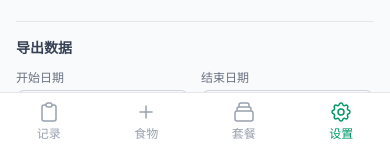
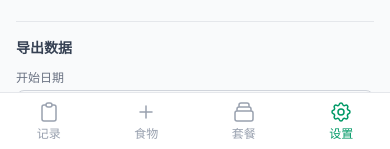
Before and after one commit to frankl1nzhu/OpenPlate, a React (Vite) app: page /settings in a window 390 px wide. Shown: the part 695-844 px from the top of the page. Built offline with nearby package versions, Linux system fonts and the light colour scheme; no server answers; the database is empty; sample sign-in values are in the browser's storage.

Commit message:
fix: export date picker layout, export query without index, meal calories display
- Date pickers stacked vertically to prevent overflow on mobile
- Export query filters dates client-side to avoid composite index requirement
- MealListPage uses calculateFoodNutrients for correct calorie display

```diff
--- a/src/pages/MealListPage.tsx
+++ b/src/pages/MealListPage.tsx
@@ -2,7 +2,7 @@ import { useState } from 'react'
 import { useMealStore } from '../store/mealStore'
 import { useFoodStore } from '../store/foodStore'
 import { Link } from 'react-router-dom'
-import { sumNutrients, multiplyNutrients } from '../lib/utils'
+import { sumNutrients, calculateFoodNutrients } from '../lib/utils'
 
 export default function MealListPage() {
   const { meals, loading } = useMealStore()
@@ -17,8 +17,8 @@ export default function MealListPage() {
     const nutrientsList = meal.foods.map((mf) => {
       const food = foods.find((f) => f.id === mf.foodId)
       if (!food) return null
-      return multiplyNutrients(food.nutrientsPerUnit, mf.quantity)
-    }).filter(Boolean) as NonNullable<ReturnType<typeof multiplyNutrients>>[]
+      return calculateFoodNutrients(food, mf.quantity, mf.unit)
+    }).filter(Boolean) as NonNullable<ReturnType<typeof calculateFoodNutrients>>[]
     return sumNutrients(...nutrientsList).calories
   }
 
--- a/src/pages/SettingsPage.tsx
+++ b/src/pages/SettingsPage.tsx
@@ -81,11 +81,11 @@ export default function SettingsPage() {
       const q = query(
         collection(db, 'dailyLogs'),
         where('userId', '==', user.uid),
-        where('date', '>=', exportStart),
-        where('date', '<=', exportEnd),
       )
       const snapshot = await getDocs(q)
-      const logs = snapshot.docs.map((d) => ({ id: d.id, ...d.data() } as DailyLog))
+      const logs = snapshot.docs
+        .map((d) => ({ id: d.id, ...d.data() } as DailyLog))
+        .filter((log) => log.date >= exportStart && log.date <= exportEnd)
       logs.sort((a, b) => a.date.localeCompare(b.date))
 
       // Build CSV
@@ -228,8 +228,8 @@ export default function SettingsPage() {
       {/* Export */}
       <div className="mt-6 pt-4 border-t border-gray-200 space-y-3">
         <h3 className="text-sm font-bold text-gray-700">导出数据</h3>
-        <div className="grid grid-cols-2 gap-3">
-          <div className="min-w-0">
+        <div className="space-y-2">
+          <div>
             <label className="block text-xs text-gray-500 mb-1">开始日期</label>
             <input
               type="date"
@@ -238,7 +238,7 @@ export default function SettingsPage() {
               className="w-full px-2 py-1.5 border border-gray-300 rounded-lg text-sm focus:outline-none focus:ring-2 focus:ring-emerald-500"
             />
           </div>
-          <div className="min-w-0">
+          <div>
             <label className="block text-xs text-gray-500 mb-1">结束日期</label>
             <input
               type="date"
```
